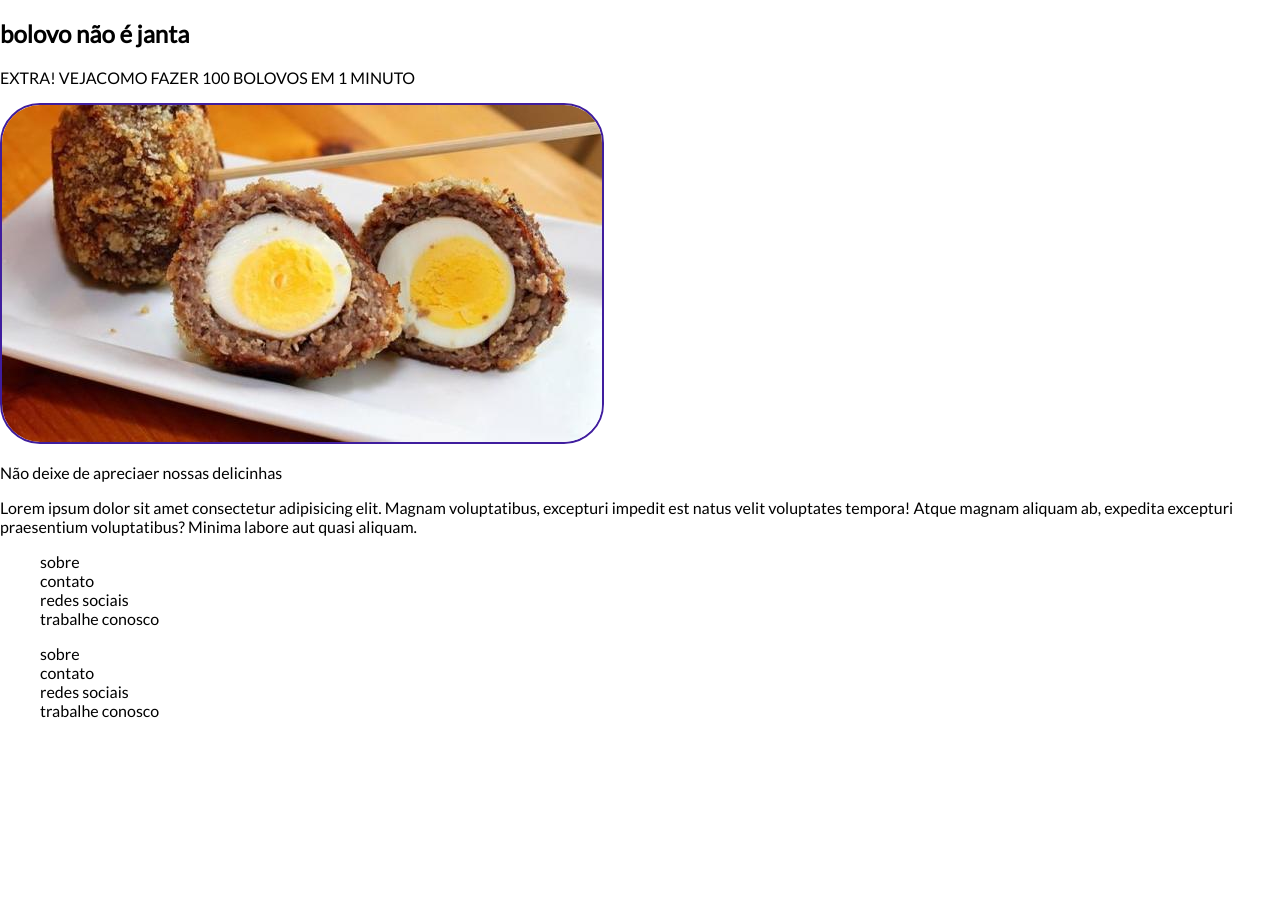
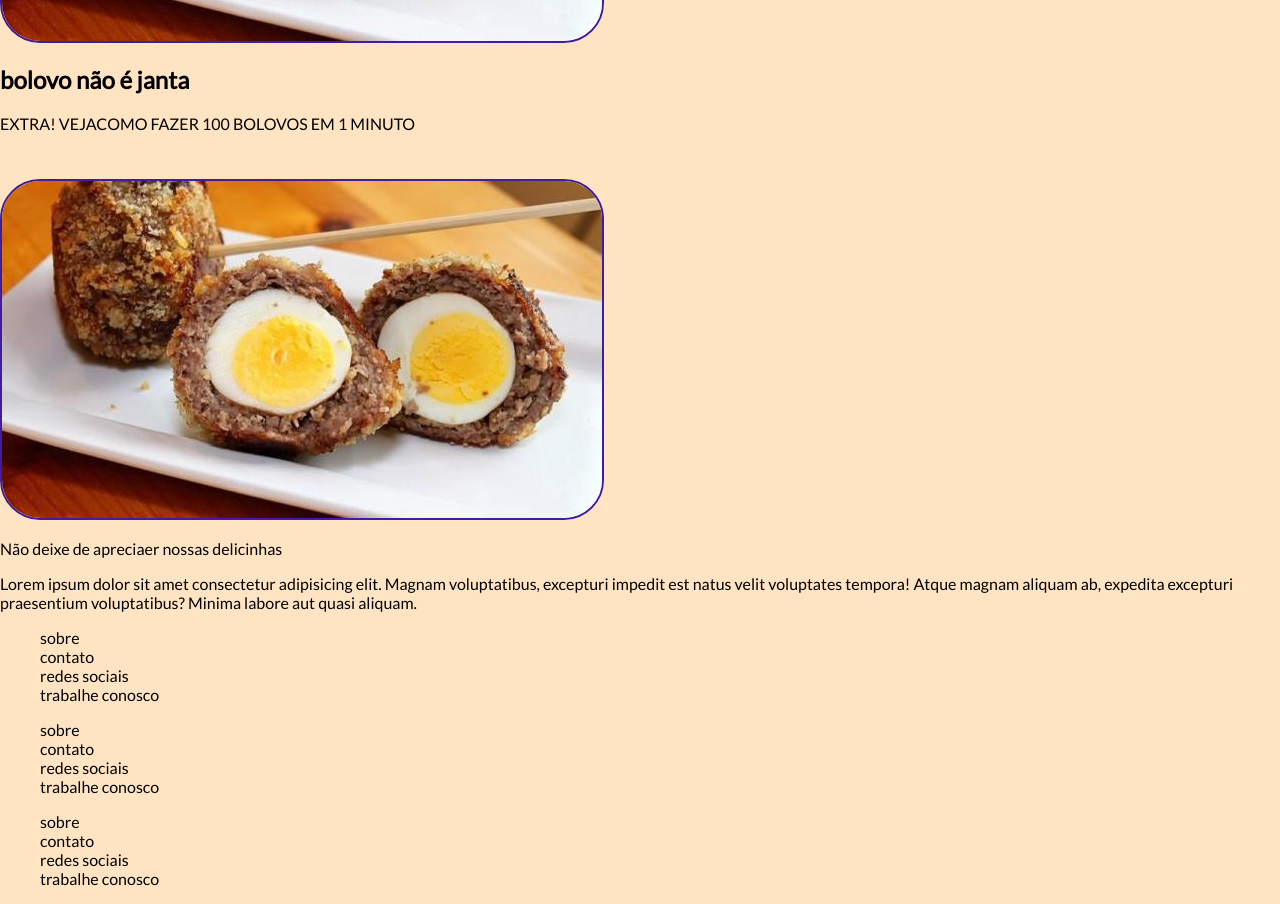
Before and after one commit to GabrielaSousa13/meuprojeto, a plain HTML site: page index.html in a window 1280 px wide. Shown: the part 816-1720 px from the top of the page. Before the commit the page ends 1552 px from the top, so only its background shows below. Drawn offline with Linux system fonts and the light colour scheme; a web font is replaced by a local one.

Commit message:
modificar estilos index

```diff
--- a/assets/css/estilo.css
+++ b/assets/css/estilo.css
@@ -2,6 +2,7 @@ body{
    font-family: 'Lato', sans-serif;
    margin: 0;
    padding: 0;
+   background-color: bisque;
 }
 
 ul,ol li{
@@ -25,13 +26,16 @@ a{
 
 .menu img{
     width: 60px;
-    padding-left: 30px;
+    padding-left: 20px;
+    padding-top: 16px;
 }
 
 .estilo-imagem{
     border: solid rgb(63, 29, 158) 2px;
     border-radius: 40px;
     size: 10px;
+    margin-top: 30px;
+
 
 }
 
--- a/index.html
+++ b/index.html
@@ -62,7 +62,6 @@
                     <li>contato</li>
                     <li>redes sociais</li>
                     <li>trabalhe conosco</li>
-
                 </ol>
             </div>
             <div>
@@ -71,7 +70,14 @@
                     <li>contato</li>
                     <li>redes sociais</li>
                     <li>trabalhe conosco</li>
-
+                </ol>
+            </div>
+            <div>
+                <ol>
+                    <li>sobre</li>
+                    <li>contato</li>
+                    <li>redes sociais</li>
+                    <li>trabalhe conosco</li>
                 </ol>
             </div>
         </div>
```
Lines whose indentation alone changed are shown as unchanged.
